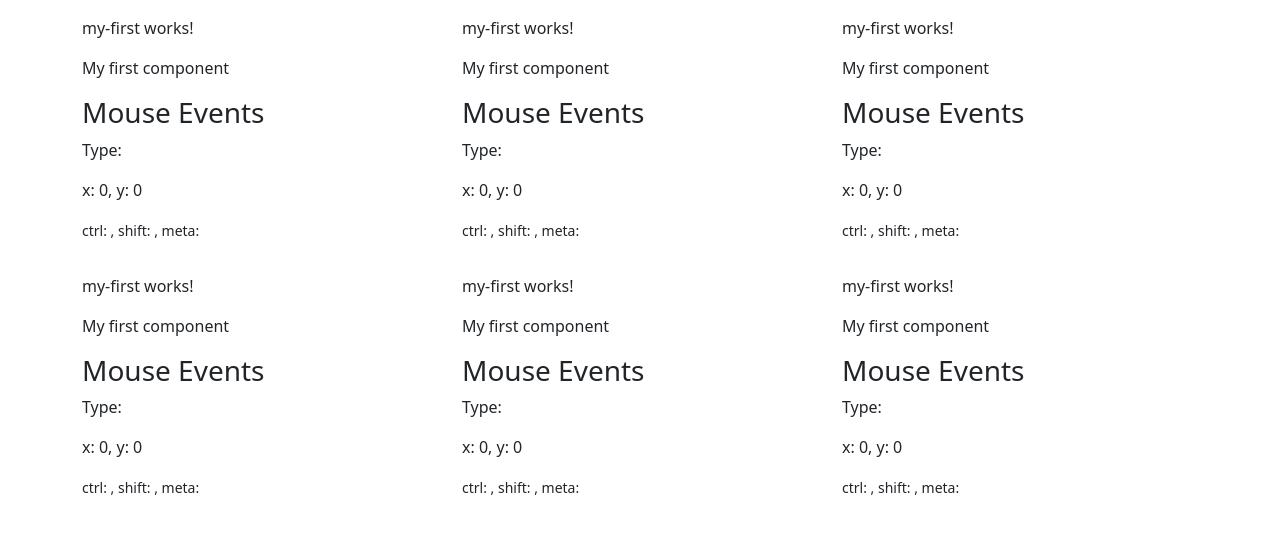
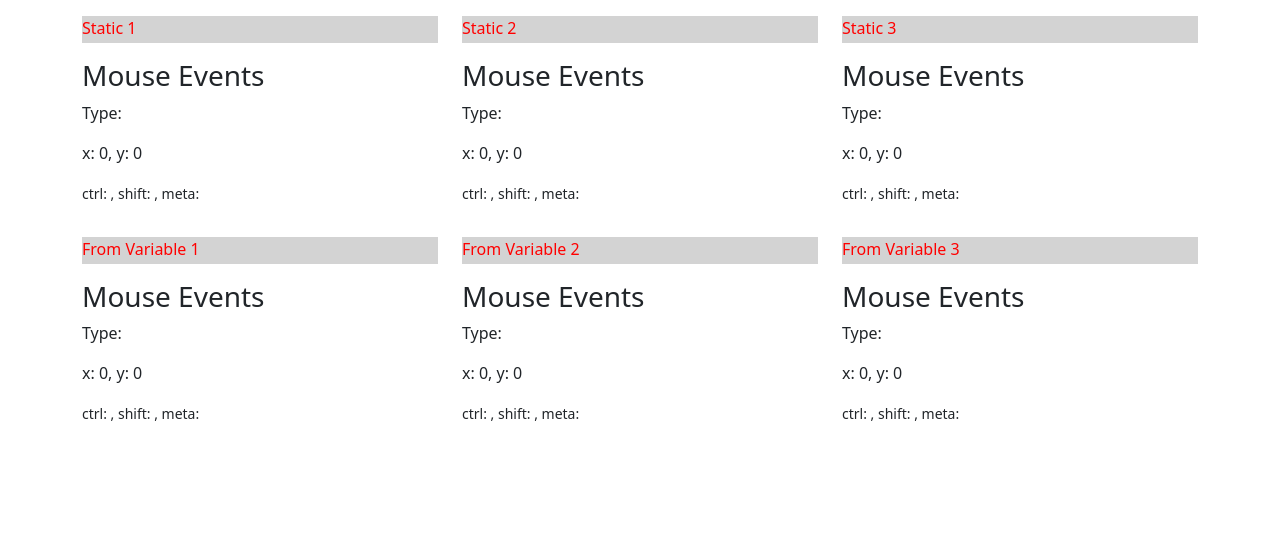
Before and after one commit to Bermos/zhaw-todo-angular, an Angular app: page / in a window 1280 px wide. Shown: the top 534 px of the page. Built offline with nearby package versions, Linux system fonts and the light colour scheme.

Commit message:
LE04-9: Task 7

```diff
--- a/src/app/app.component.html
+++ b/src/app/app.component.html
@@ -1,24 +1,24 @@
 <div class=" container-md">
   <div class="mt-3 row">
     <div class="col-md-4">
-      <app-my-first></app-my-first>
+      <app-my-first headerTitle="Static 1"></app-my-first>
     </div>
     <div class="col-md-4">
-      <app-my-first></app-my-first>
+      <app-my-first headerTitle="Static 2"></app-my-first>
     </div>
     <div class="col-md-4">
-      <app-my-first></app-my-first>
+      <app-my-first headerTitle="Static 3"></app-my-first>
     </div>
   </div>
   <div class="mt-3 row">
     <div class="col-md-4">
-      <app-my-first></app-my-first>
+      <app-my-first [headerTitle]="title1"></app-my-first>
     </div>
     <div class="col-md-4">
-      <app-my-first></app-my-first>
+      <app-my-first [headerTitle]="title2"></app-my-first>
     </div>
     <div class="col-md-4">
-      <app-my-first></app-my-first>
+      <app-my-first [headerTitle]="title3"></app-my-first>
     </div>
   </div>
 </div>
--- a/src/app/app.component.ts
+++ b/src/app/app.component.ts
@@ -7,4 +7,8 @@ import { Component } from '@angular/core';
 })
 export class AppComponent {
   title = 'todo-angular';
+
+  title1 = 'From Variable 1';
+  title2 = 'From Variable 2';
+  title3 = 'From Variable 3';
 }
--- a/src/app/my-first/my-first.component.html
+++ b/src/app/my-first/my-first.component.html
@@ -1,5 +1,8 @@
-<p>my-first works!</p>
-<p>{{headerTitle}}</p>
+<p class="paragraph"
+   [style.background-color]="backgroundColor"
+   [style.color]="textColor">
+  {{headerTitle}}
+</p>
 
 <h3 class="title">Mouse Events</h3>
 <div class="box"
--- a/src/app/my-first/my-first.component.scss
+++ b/src/app/my-first/my-first.component.scss
@@ -0,0 +1,3 @@
+.paragraph {
+  padding-bottom: 3px;
+}
--- a/src/app/my-first/my-first.component.ts
+++ b/src/app/my-first/my-first.component.ts
@@ -1,4 +1,4 @@
-import { Component } from '@angular/core';
+import { Component, Input } from '@angular/core';
 
 @Component({
   selector: 'app-my-first',
@@ -6,7 +6,9 @@ import { Component } from '@angular/core';
   styleUrls: ['./my-first.component.scss']
 })
 export class MyFirstComponent {
-  headerTitle = 'My first component';
+  @Input() headerTitle = 'My first component';
+  backgroundColor = 'lightgray';
+  textColor = 'red';
   public event!: MouseEvent;
   public clientX = 0;
   public clientY = 0;
```
